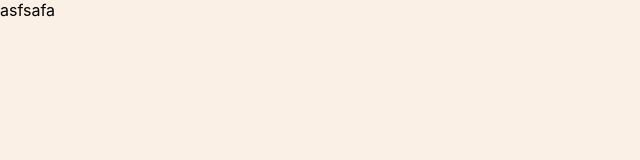
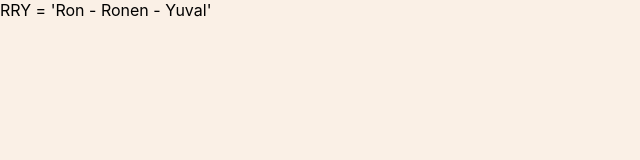
Before and after one commit to RonTshuva/client_side, a React (Create React App) app: page / in a window 1280 px wide. Before the commit this address had no page. Shown: the top 160 px of the page, without its empty margins (0-640 px from the left). Built offline with nearby package versions, Linux system fonts and the light colour scheme.

Commit message:
signUp and LoginPage harta

```diff
--- a/src/App.js
+++ b/src/App.js
@@ -16,7 +16,7 @@ class App extends React.Component{
   render() {
     return(
         <div>
-          asfsafa
+          RRY = 'Ron - Ronen - Yuval'
           <BrowserRouter>
             {
                 <div>
```
